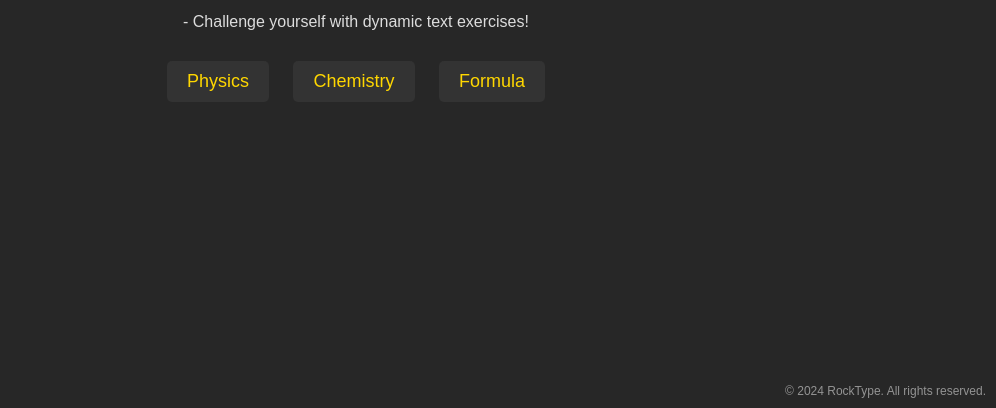
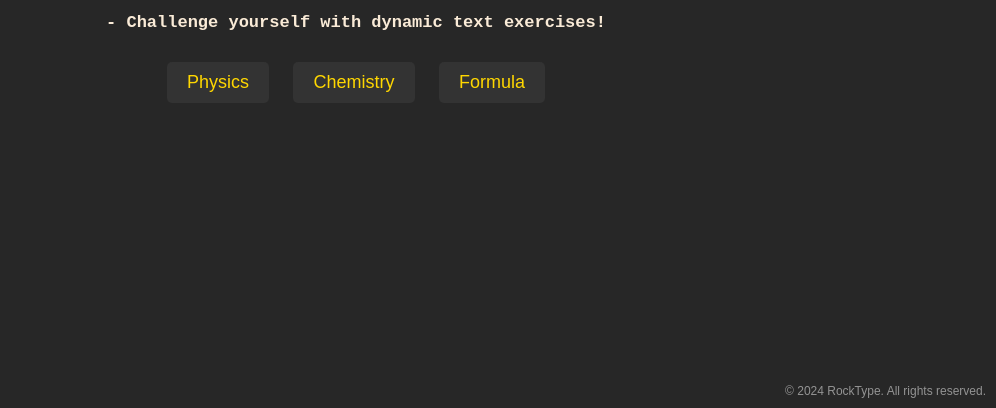
Before and after one commit to ivan10077/rocktype, a plain HTML site: page main.html in a window 1280 px wide. Shown: the part 392-800 px from the top of the page, without its empty margins (284-1280 px from the left). Drawn offline with Linux system fonts and the light colour scheme.

Commit message:
Update main.css

```diff
--- a/main.css
+++ b/main.css
@@ -24,6 +24,13 @@ a {
     font-size: 48px;
     margin: 20px 0;
     font-family: monospace;
+}
+
+.e1, .e2 {
+    color: antiquewhite;
+    font-family: monospace;
+    font-weight: bold;
+    font-size: 17px;
 }
 
 .button-container {
```
